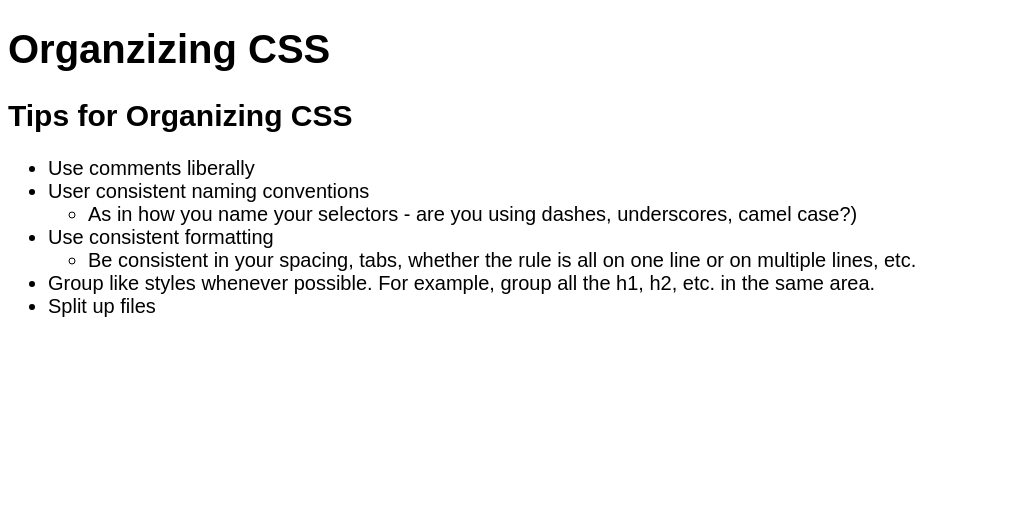
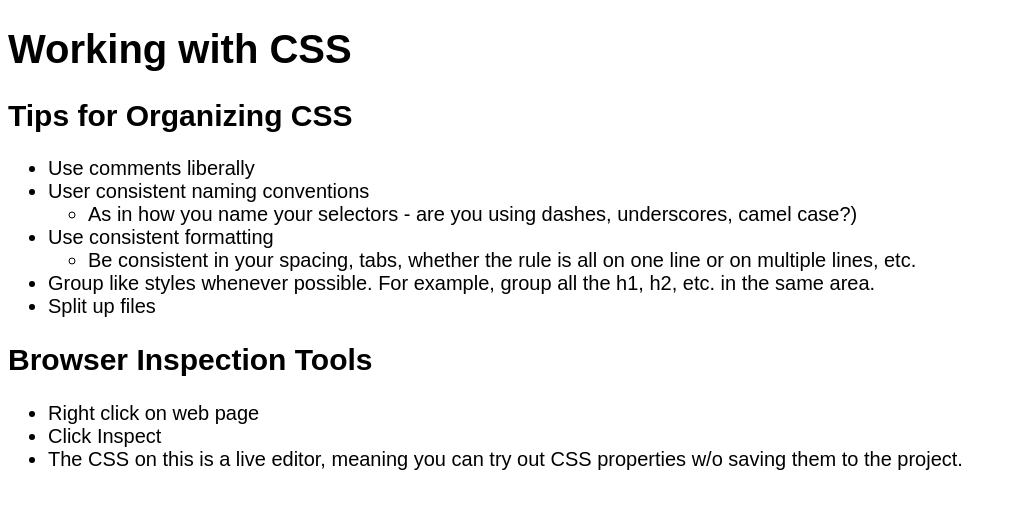
Before and after one commit to r-scott25/css-portfolio, a website: page Oranizing-CSS/organizing-css.html in a window 1280 px wide. Shown: the whole page, without its empty margins (0-1016 px from the left). Drawn offline with Linux system fonts and the light colour scheme.

Commit message:
developer tools

```diff
--- a/Oranizing-CSS/organizing-css.html
+++ b/Oranizing-CSS/organizing-css.html
@@ -7,7 +7,7 @@
   <title>Document</title>
 </head>
 <body  style="font-family: sans-serif; font-size: 20px">
-  <h1>Organzizing CSS</h1>
+  <h1>Working with CSS</h1>
   <H2>Tips for Organizing CSS</H2>
   <ul>
     <li>Use comments liberally</li>
@@ -24,5 +24,12 @@
     <li>Group like styles whenever possible. For example, group all the h1, h2, etc. in the same area.</li>
     <li>Split up files</li>
   </ul>
+
+  <h2>Browser Inspection Tools</h2>
+  <ul>
+    <li>Right click on web page</li>
+    <li>Click Inspect</li>
+    <li>The CSS on this is a live editor, meaning you can try out CSS properties w/o saving them to the project.</li>
+  </ul>
 </body>
 </html>
```
